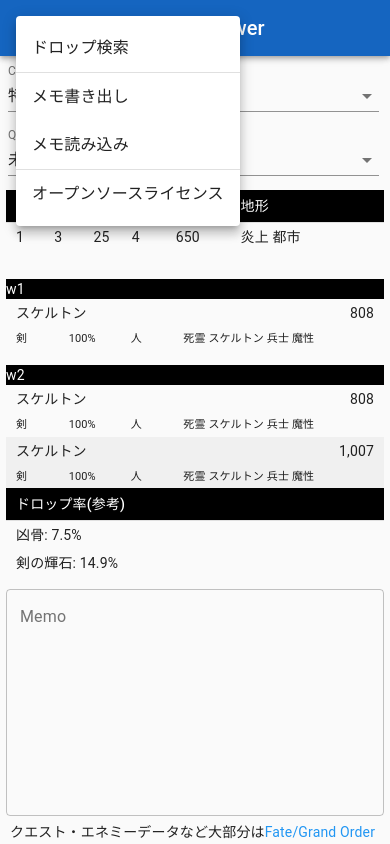
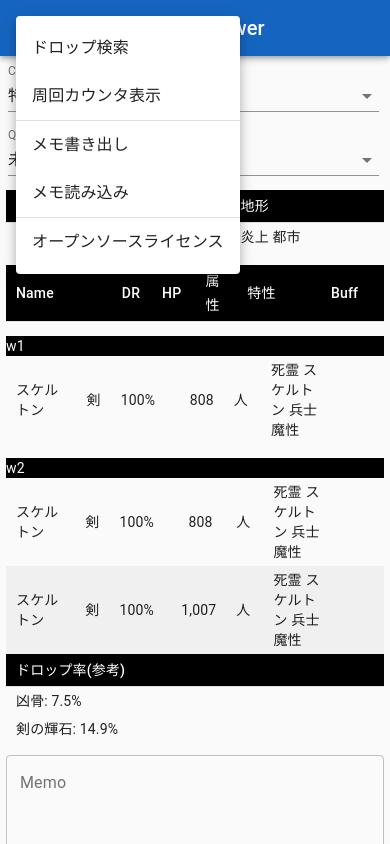
Before and after one commit to kanata3249/FreeQuestDataViewer, a React app: page / in a window 390 px wide. Both pictures are taken after a click on the button "menu". Shown: the top 844 px of the page. Built offline with nearby package versions, Linux system fonts and the light colour scheme.

Commit message:
use react-device-detect instead of media-query

```diff
--- a/package.json
+++ b/package.json
@@ -37,6 +37,7 @@
     "@material-ui/core": "^4.11.0",
     "@material-ui/icons": "^4.9.1",
     "react": "^17.0.1",
+    "react-device-detect": "^1.17.0",
     "react-dom": "^17.0.1"
   }
 }
--- a/src/app/components/DropCounter.tsx
+++ b/src/app/components/DropCounter.tsx
@@ -1,7 +1,6 @@
 import React, { FC, useState } from 'react'
 import { makeStyles, createStyles, Theme } from '@material-ui/core/styles'
 import { useTheme } from '@material-ui/core/styles'
-import useMediaQuery from '@material-ui/core/useMediaQuery'
 
 import { Grid, TextField } from '@material-ui/core'
 
@@ -34,7 +33,6 @@ const useStyles = makeStyles((theme: Theme) => (
 export const DropCounter: FC<Props> = (props) => {
   const classes = useStyles()
   const theme = useTheme()
-  const isSP = useMediaQuery(theme.breakpoints.down('xs'))
 
   const [ start, setStart ] = useState(props.dropCount.start)
   const [ current, setCurrent ] = useState(props.dropCount.current)
--- a/src/app/components/DropSearchDialog.tsx
+++ b/src/app/components/DropSearchDialog.tsx
@@ -1,6 +1,5 @@
 import React, { FC, useState } from 'react'
 import { makeStyles, createStyles, Theme, useTheme } from '@material-ui/core/styles'
-import useMediaQuery from '@material-ui/core/useMediaQuery'
 
 import { Dialog, DialogTitle, DialogContent, DialogActions, IconButton } from '@material-ui/core'
 import { List, ListItem, ListItemText, Checkbox, FormControlLabel, Select, MenuItem, ListSubheader } from '@material-ui/core'
--- a/src/app/components/FarmingCounter.tsx
+++ b/src/app/components/FarmingCounter.tsx
@@ -1,7 +1,6 @@
 import React, { FC, useState } from 'react'
 import { makeStyles, createStyles, Theme } from '@material-ui/core/styles'
 import { useTheme } from '@material-ui/core/styles'
-import useMediaQuery from '@material-ui/core/useMediaQuery'
 
 import { Grid, Button, TextField, FormLabel, Typography, colors } from '@material-ui/core'
 
@@ -158,7 +157,6 @@ const BondWithBonusInput: FC<BondWithBonusInputProp> = (props) => {
 export const FarmingCounter: FC<Props> = (props) => {
   const classes = useStyles()
   const theme = useTheme()
-  const isSP = useMediaQuery(theme.breakpoints.down('xs'))
   const counterData = parseCounterData(props.counterData)
   const [ bondPerQuestKey, setBondPerQuestKey ] = useState(0)
   const [ dropCounterKey, setDropCounterKey ] = useState(0)
--- a/src/app/components/QuestViewer.tsx
+++ b/src/app/components/QuestViewer.tsx
@@ -1,7 +1,7 @@
 import React, { FC } from 'react'
 import { makeStyles, createStyles, Theme } from '@material-ui/core/styles'
 import { useTheme } from '@material-ui/core/styles'
-import useMediaQuery from '@material-ui/core/useMediaQuery'
+import { isMobile } from 'react-device-detect'
 
 import { Table, TableBody, TableCell, TableContainer, TableHead, TableRow, Paper } from '@material-ui/core'
 
@@ -143,8 +143,7 @@ export const QuestViewer: FC<Props> = (props) => {
     )
   }
   const theme = useTheme();
-  const isSP = useMediaQuery(theme.breakpoints.down('xs'));
-  const enemyInfoTableColumns = isSP ? enemyInfoTableColumnsSP : enemyInfoTableColumnsPC
+  const enemyInfoTableColumns = isMobile ? enemyInfoTableColumnsSP : enemyInfoTableColumnsPC
   const cellClassNames = [[ classes.body, classes.body2nd ], [classes.bodyOdd, classes.body2ndOdd ]]
 
   return (
@@ -171,7 +170,7 @@ export const QuestViewer: FC<Props> = (props) => {
       </TableContainer>
       <p></p>
       <TableContainer>
-        {!isSP &&
+        {!isMobile &&
           <Table>
             <TableHead>
               {enemyInfoTableColumns.map((row, rowIdx) =>
--- a/src/app/pages/topPage.tsx
+++ b/src/app/pages/topPage.tsx
@@ -1,7 +1,7 @@
 import React, { FC, useState } from 'react'
 import { makeStyles, createStyles, Theme } from '@material-ui/core/styles'
 import { useTheme } from '@material-ui/core/styles'
-import useMediaQuery from '@material-ui/core/useMediaQuery'
+import { isMobile } from 'react-device-detect'
 
 import { AppBar, Menu, MenuItem, Toolbar, IconButton, Typography, Link, Divider } from '@material-ui/core'
 import MenuIcon from '@material-ui/icons/Menu'
@@ -95,9 +95,6 @@ export const TopPage: FC = () => {
   const [ showDropSearchDialog, setShowDropSearchDialog ] = useState(false)
 
   const theme = useTheme();
-  const isPC = () => {
-    return useMediaQuery(theme.breakpoints.up('xl'));
-  }
 
   const updateMemo = () => {
     setUpdateCount(updateCount + 1)
@@ -199,7 +196,7 @@ export const TopPage: FC = () => {
             </IconButton>
             <Menu id="main-menu" anchorEl={anchorEl} open={Boolean(anchorEl)} onClose={closeMenu}>
               <MenuItem onClick={handleShowDropSearchDialog}>ドロップ検索</MenuItem>
-              {isPC() && <MenuItem onClick={handleShowHideCounter}>{!showCounter ? "周回カウンタ表示" : "周回カウンタ非表示"} </MenuItem>}
+              {!isMobile && <MenuItem onClick={handleShowHideCounter}>{!showCounter ? "周回カウンタ表示" : "周回カウンタ非表示"} </MenuItem>}
               <Divider />
               <MenuItem onClick={handleExportMemo}>メモ書き出し</MenuItem>
               <MenuItem onClick={handleImportMemo}>メモ読み込み</MenuItem>
```
Also changed, not shown: 1 other file (tests, documents, lock files or other folders).
